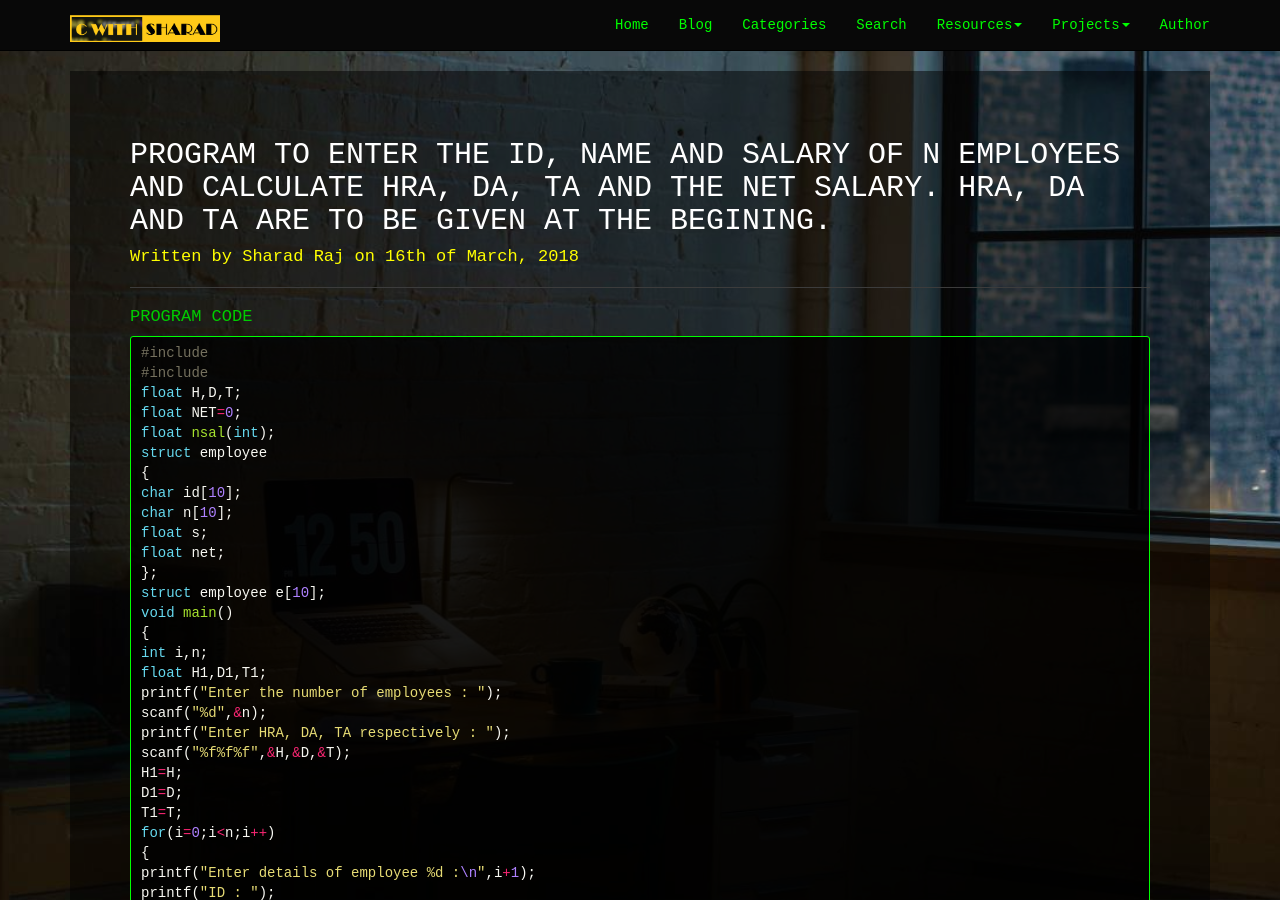
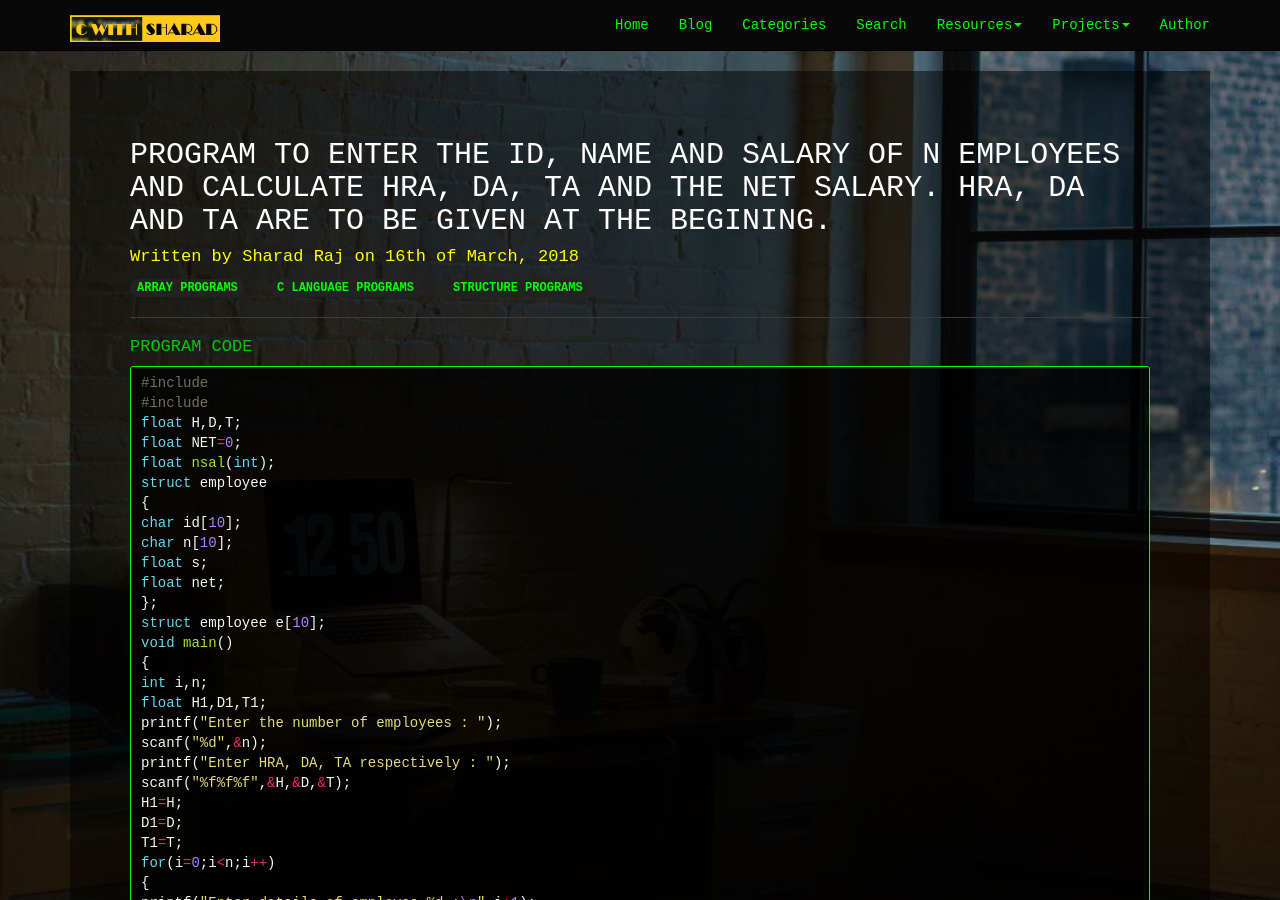
Before and after one commit to cwithsharad/cwithsharad.github.io, a Jekyll site: the page built from _posts/2018-03-16-program-to-enter-the-id-name-and-salary-of-n-employees-and-calculate-hra-da-ta-and-the-net-salary-hra-da-and-ta-are-to-be-given-at-the-begining.md, in a window 1280 px wide and 900 px high. Built offline with Jekyll 4.4.1, drawn with Linux system fonts in a browser that asks for light colours; emoji names are drawn with the system emoji font; comment, search, counter and statistics services are not loaded.

Commit message:
Updated Program To Enter The Id Name And Salary Of N Employees And Calculate Hra Da Ta And The Net Salary Hra Da And Ta Are To Be Given At The Begining

```diff
--- a/_posts/2018-03-16-program-to-enter-the-id-name-and-salary-of-n-employees-and-calculate-hra-da-ta-and-the-net-salary-hra-da-and-ta-are-to-be-given-at-the-begining.md
+++ b/_posts/2018-03-16-program-to-enter-the-id-name-and-salary-of-n-employees-and-calculate-hra-da-ta-and-the-net-salary-hra-da-and-ta-are-to-be-given-at-the-begining.md
@@ -2,6 +2,10 @@
 title: PROGRAM TO ENTER THE ID, NAME AND SALARY OF  N EMPLOYEES AND CALCULATE HRA,
   DA, TA AND THE NET SALARY. HRA, DA AND TA ARE TO BE GIVEN AT THE BEGINING.
 date: 2018-03-16 17:22:00 Z
+categories:
+- ARRAY PROGRAMS
+- C LANGUAGE PROGRAMS
+- STRUCTURE PROGRAMS
 layout: post
 ---
 
```
